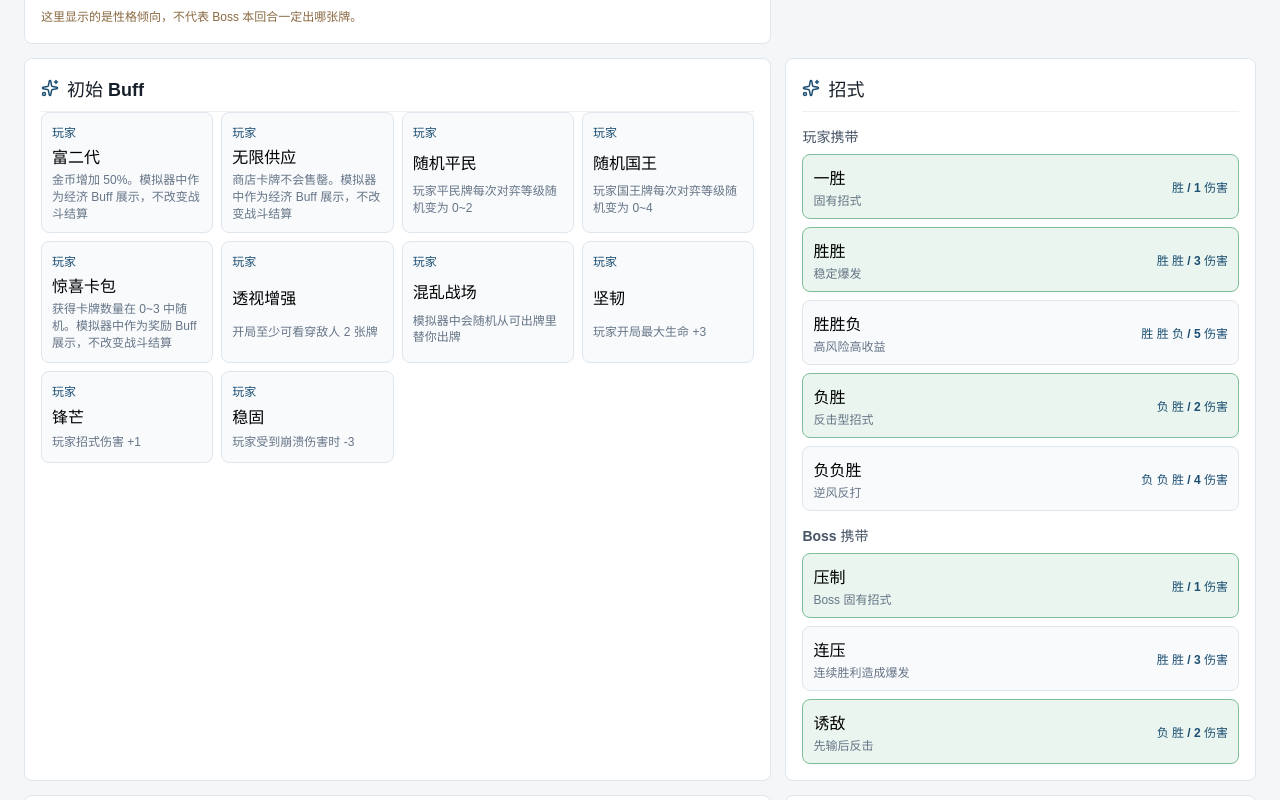
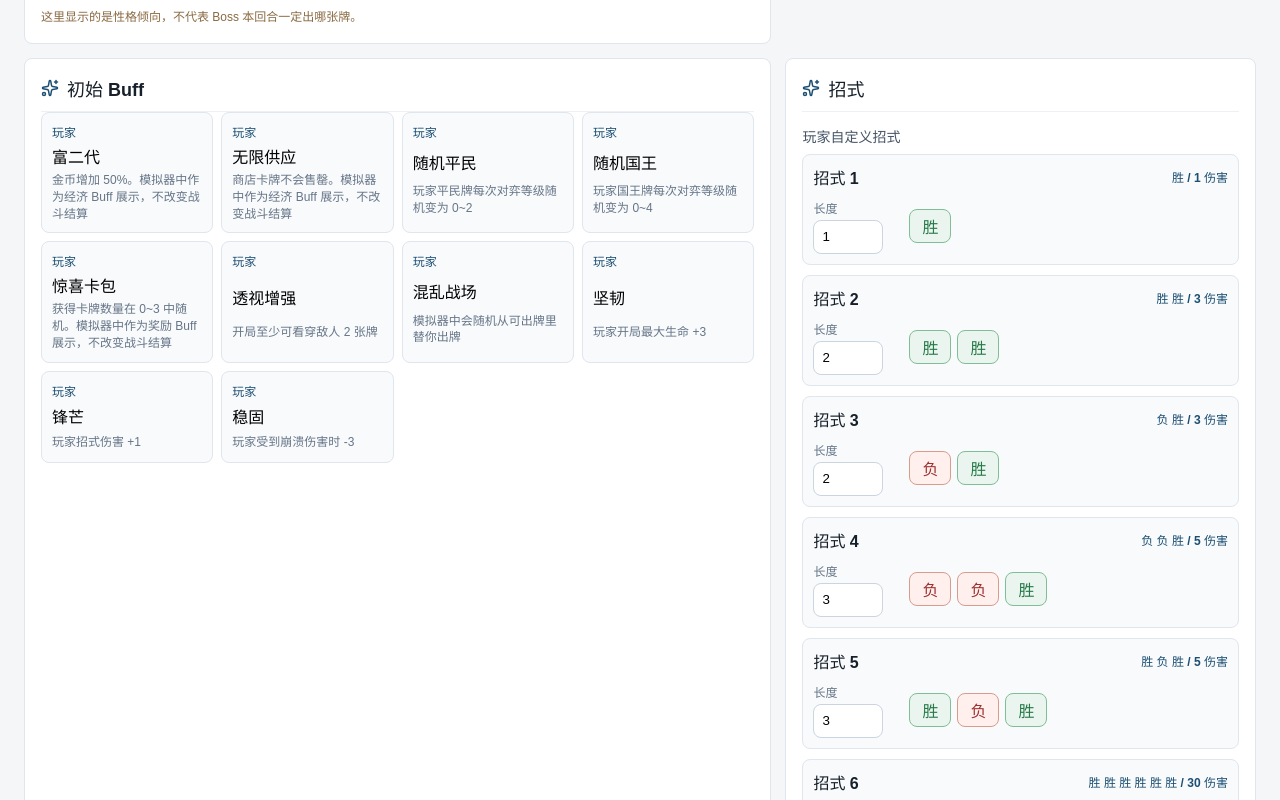
Before and after one commit to redfsz/newkingcards1, a React (Vite) app: page / in a window 1280 px wide. Shown: the part 1820-2620 px from the top of the page. Built offline with nearby package versions, Linux system fonts and the light colour scheme.

Commit message:
自定义招式

```diff
--- a/src/App.jsx
+++ b/src/App.jsx
@@ -19,8 +19,8 @@ import {
   initialBuffLibrary,
   itemLibrary,
   levelPresets,
-  moveLibrary,
   resultLabels,
+  sequenceDamageByLength,
   weatherLibrary
 } from "./gameData.js";
 import {
@@ -33,6 +33,8 @@ import {
   getVisibleBossCards,
   playRound,
   resetBattle,
+  setCustomMoveLength,
+  setCustomMoveStep,
   setMaxHp,
   setRevealCount,
   setWeather,
@@ -201,7 +203,18 @@ export function App() {
 
         <section className="panel">
           <div className="panelTitle"><Sparkles size={18} /><h2>招式</h2></div>
-          <h3>玩家携带</h3><div className="moveList">{moveLibrary.map((move) => <ToggleRow key={move.id} active={game.selectedMoves.includes(move.id)} title={move.name} meta={`${move.pattern.map((p) => resultLabels[p]).join(" ")} / ${move.damage} 伤害`} note={move.note} onClick={() => setGame((state) => toggleMove(state, move.id, "player"))} />)}</div>
+          <h3>玩家自定义招式</h3>
+          <div className="customMoveList">
+            {game.customMoves.map((move) => (
+              <CustomMoveEditor
+                key={move.id}
+                move={move}
+                damage={sequenceDamageByLength[move.pattern.length] ?? 0}
+                onStep={(index, outcome) => setGame((state) => setCustomMoveStep(state, move.id, index, outcome))}
+                onLength={(length) => setGame((state) => setCustomMoveLength(state, move.id, length))}
+              />
+            ))}
+          </div>
           <h3>Boss 携带</h3><div className="moveList">{bossMoveLibrary.map((move) => <ToggleRow key={move.id} active={game.selectedBossMoves.includes(move.id)} title={move.name} meta={`${move.pattern.map((p) => resultLabels[p]).join(" ")} / ${move.damage} 伤害`} note={move.note} onClick={() => setGame((state) => toggleMove(state, move.id, "boss"))} />)}</div>
         </section>
 
@@ -256,6 +269,29 @@ function Pile({ title, cards, visible = false, revealedKeys = [], emptyText = "
 function StatCard({ icon, label, value, danger = false, highlight = false, title = "" }) { return <div className={`statCard ${danger ? "danger" : ""} ${highlight ? "highlight" : ""}`} title={title}>{icon}<span>{label}</span><strong>{value}</strong></div>; }
 function InfoPill({ label, value }) { return <div className="infoPill"><span>{label}</span><strong>{value}</strong></div>; }
 function ToggleRow({ active, title, meta, note, onClick }) { return <button className={`toggleRow ${active ? "active" : ""}`} onClick={onClick} title={note}><span><strong>{title}</strong><small>{note}</small></span><em>{meta}</em></button>; }
+function CustomMoveEditor({ move, damage, onStep, onLength }) {
+  return (
+    <div className="customMoveRow">
+      <div className="customMoveHead">
+        <strong>{move.name}</strong>
+        <span>{move.pattern.map((entry) => resultLabels[entry]).join(" ")} / {damage} 伤害</span>
+      </div>
+      <div className="customMoveControls">
+        <label>
+          <span>长度</span>
+          <input type="number" min="1" max="6" value={move.pattern.length} onChange={(event) => onLength(event.target.value)} />
+        </label>
+        <div className="sequenceButtons">
+          {move.pattern.map((entry, index) => (
+            <button key={`${move.id}-${index}`} className={entry === "win" ? "win" : "loss"} onClick={() => onStep(index, entry === "win" ? "loss" : "win")}>
+              {resultLabels[entry]}
+            </button>
+          ))}
+        </div>
+      </div>
+    </div>
+  );
+}
 function DeckToggles({ title, side, cards, onToggle }) {
   const ownedIds = new Set(cards.map((card) => card.id));
   return <div><h3>{title}（{cards.length}/10）</h3><div className="libraryGrid">{cardLibrary.map((card) => { const disabled = side === "boss" && card.type === "一次性卡牌"; return <button key={card.id} className={ownedIds.has(card.id) ? "active" : ""} disabled={disabled} onClick={() => onToggle(card.id)} title={disabled ? "Boss 不使用一次性牌" : card.note}><strong>{card.name}</strong><span>Lv {card.level}</span></button>; })}</div></div>;
--- a/src/gameData.js
+++ b/src/gameData.js
@@ -55,6 +55,24 @@ export const moveLibrary = [
   { id: "comeback", name: "负负胜", pattern: ["loss", "loss", "win"], damage: 4, price: 25, note: "逆风反打" }
 ];
 
+
+export const sequenceDamageByLength = {
+  1: 1,
+  2: 3,
+  3: 5,
+  4: 7,
+  5: 15,
+  6: 30
+};
+
+export const defaultCustomMoves = [
+  { id: "custom_1", name: "招式 1", pattern: ["win"] },
+  { id: "custom_2", name: "招式 2", pattern: ["win", "win"] },
+  { id: "custom_3", name: "招式 3", pattern: ["loss", "win"] },
+  { id: "custom_4", name: "招式 4", pattern: ["loss", "loss", "win"] },
+  { id: "custom_5", name: "招式 5", pattern: ["win", "loss", "win"] },
+  { id: "custom_6", name: "招式 6", pattern: ["win", "win", "win", "win", "win", "win"] }
+];
 export const bossMoveLibrary = [
   { id: "boss_single", name: "压制", pattern: ["win"], damage: 1, note: "Boss 固有招式" },
   { id: "boss_double", name: "连压", pattern: ["win", "win"], damage: 3, note: "连续胜利造成爆发" },
--- a/src/simulator.js
+++ b/src/simulator.js
@@ -2,11 +2,12 @@ import {
   bossMoveLibrary,
   bossPersonaLibrary,
   cardLibrary,
+  defaultCustomMoves,
   initialBuffLibrary,
   itemLibrary,
   levelPresets,
-  moveLibrary,
-  requiredDeckCards
+  requiredDeckCards,
+  sequenceDamageByLength
 } from "./gameData.js";
 
 const byId = new Map(cardLibrary.map((card) => [card.id, card]));
@@ -52,7 +53,7 @@ export function createStateFromConfig(config) {
     playerCollapseStacks: 0,
     bossCollapseStacks: 0,
     bossPressure: 0,
-    selectedMoves: normalized.selectedMoves,
+    customMoves: normalized.customMoves,
     selectedBossMoves: normalized.selectedBossMoves,
     ownedItems: normalized.ownedItems,
     initialBuffs: normalized.initialBuffs,
@@ -78,7 +79,7 @@ export function stateToLevelConfig(state) {
     initialBuffs: state.initialBuffs ?? [],
     playerDeck: collectDeckIds(state.playerHand, state.playerDiscard),
     bossDeck: collectDeckIds(state.bossHand, state.bossDiscard),
-    selectedMoves: state.selectedMoves,
+    customMoves: state.customMoves,
     selectedBossMoves: state.selectedBossMoves,
     ownedItems: state.ownedItems
   });
@@ -98,7 +99,7 @@ export function normalizeLevelConfig(config) {
     initialBuffs: sanitizeIds(source.initialBuffs, initialBuffLibrary, [], initialBuffLibrary.length, true),
     playerDeck: sanitizeDeck(source.playerDeck, "player"),
     bossDeck: sanitizeDeck(source.bossDeck, "boss"),
-    selectedMoves: sanitizeIds(source.selectedMoves, moveLibrary, fallback.selectedMoves, 6),
+    customMoves: sanitizeCustomMoves(source.customMoves, source.selectedMoves),
     selectedBossMoves: sanitizeIds(source.selectedBossMoves, bossMoveLibrary, fallback.selectedBossMoves, 6),
     ownedItems: sanitizeIds(source.ownedItems, itemLibrary, fallback.ownedItems, itemLibrary.length)
   };
@@ -142,11 +143,33 @@ export function toggleCardInDeck(state, side, cardId) {
 }
 
 export function toggleMove(state, moveId, side = "player") {
+  if (side === "player") return state;
   const key = side === "player" ? "selectedMoves" : "selectedBossMoves";
   const selected = state[key];
   if (selected.includes(moveId)) return { ...state, [key]: selected.filter((id) => id !== moveId) };
   if (selected.length >= 6) return addLog(state, "warn", "最多携带 6 个招式。");
   return { ...state, [key]: [...selected, moveId] };
+}
+
+export function setCustomMoveStep(state, moveId, index, outcome) {
+  const customMoves = sanitizeCustomMoves(state.customMoves).map((move) => {
+    if (move.id !== moveId) return move;
+    const pattern = [...move.pattern];
+    pattern[index] = outcome;
+    return { ...move, pattern: pattern.slice(0, 6) };
+  });
+  return { ...state, customMoves };
+}
+
+export function setCustomMoveLength(state, moveId, length) {
+  const customMoves = sanitizeCustomMoves(state.customMoves).map((move) => {
+    if (move.id !== moveId) return move;
+    const nextLength = clampNumber(length, 1, 6, move.pattern.length || 1);
+    const pattern = [...move.pattern];
+    while (pattern.length < nextLength) pattern.push("win");
+    return { ...move, pattern: pattern.slice(0, nextLength) };
+  });
+  return { ...state, customMoves };
 }
 
 export function toggleItem(state, itemId) {
@@ -261,6 +284,36 @@ function sanitizeIds(ids, library, fallback, limit, allowEmpty = false) {
   const clean = source.filter((id) => valid.has(id)).slice(0, limit);
   return clean.length > 0 || allowEmpty ? clean : fallback;
 }
+function sanitizeCustomMoves(moves, legacySelectedMoves = null, fallbackMoves = null) {
+  const legacyMap = {
+    single_win: ["win"],
+    double_win: ["win", "win"],
+    win_win_loss: ["win", "win", "loss"],
+    counter: ["loss", "win"],
+    comeback: ["loss", "loss", "win"]
+  };
+  let source = Array.isArray(moves) ? moves : fallbackMoves;
+  if (!Array.isArray(source) && Array.isArray(legacySelectedMoves)) {
+    source = legacySelectedMoves.map((id, index) => ({
+      id: defaultCustomMoves[index]?.id ?? `custom_${index + 1}`,
+      name: defaultCustomMoves[index]?.name ?? `招式 ${index + 1}`,
+      pattern: legacyMap[id] ?? ["win"]
+    }));
+  }
+  if (!Array.isArray(source)) source = defaultCustomMoves;
+  return Array.from({ length: 6 }, (_, index) => {
+    const fallback = defaultCustomMoves[index];
+    const move = source[index] ?? fallback;
+    const pattern = Array.isArray(move.pattern)
+      ? move.pattern.filter((entry) => entry === "win" || entry === "loss").slice(0, 6)
+      : fallback.pattern;
+    return {
+      id: fallback.id,
+      name: String(move.name || fallback.name),
+      pattern: pattern.length > 0 ? pattern : fallback.pattern
+    };
+  });
+}
 function collectDeckIds(hand, discard) { return [...hand, ...discard].map((card) => card.id); }
 function isOneTimeCard(card) { return card.type === "一次性卡牌"; }
 function clampNumber(value, min, max, fallback) { const n = Number(value); if (!Number.isFinite(n)) return fallback; return Math.max(min, Math.min(max, Math.round(n))); }
@@ -371,15 +424,15 @@ function scoreBossCard(state, card, phase, legal) {
 }
 function applyMoves(state, side, logs) {
   const isPlayer = side === "player";
-  const selected = isPlayer ? state.selectedMoves : state.selectedBossMoves;
-  const source = isPlayer ? moveLibrary : bossMoveLibrary;
+  const selected = isPlayer ? sanitizeCustomMoves(state.customMoves) : state.selectedBossMoves;
   const pattern = isPlayer ? state.playerPattern : state.bossPattern;
   let next = state;
-  for (const moveId of selected) {
-    const move = source.find((entry) => entry.id === moveId);
+  for (const selectedMove of selected) {
+    const move = isPlayer ? selectedMove : bossMoveLibrary.find((entry) => entry.id === selectedMove);
     if (!move || !endsWithPattern(pattern, move.pattern)) continue;
     const buffBonus = isPlayer && hasBuff(state, "player_move_plus") ? 1 : 0;
-    const damage = move.damage + buffBonus + (isPlayer ? state.bossCollapseStacks : state.playerCollapseStacks);
+    const baseDamage = isPlayer ? sequenceDamageByLength[move.pattern.length] ?? 0 : move.damage;
+    const damage = baseDamage + buffBonus + (isPlayer ? state.bossCollapseStacks : state.playerCollapseStacks);
     if (isPlayer) { next = { ...next, bossHp: Math.max(0, next.bossHp - damage) }; logs.push(`玩家触发招式【${move.name}】，Boss 受到 ${damage} 点伤害。`); }
     else { next = { ...next, playerHp: Math.max(0, next.playerHp - damage) }; logs.push(`Boss 触发招式【${move.name}】，玩家受到 ${damage} 点伤害。`); }
   }
@@ -431,7 +484,7 @@ function wouldBreakPlayerPattern(state) {
 function wouldExtendBossWinPattern(state, card) {
   return state.bossPattern.at(-1) === "win" || cardLikelyWins(state, card);
 }
-function trimPattern(pattern) { return pattern.slice(-4); }
+function trimPattern(pattern) { return pattern.slice(-6); }
 function pickChaoticPlayerCard(cards, round) {
   const index = Math.abs((round * 37 + cards.length * 11) % cards.length);
   return cards[index];
--- a/src/styles.css
+++ b/src/styles.css
@@ -574,6 +574,85 @@ h3 {
   gap: 8px;
 }
 
+.customMoveList {
+  display: grid;
+  gap: 10px;
+}
+
+.customMoveRow {
+  background: #f8fafc;
+  border: 1px solid #dfe6ee;
+  border-radius: 8px;
+  display: grid;
+  gap: 10px;
+  padding: 10px;
+}
+
+.customMoveHead {
+  align-items: center;
+  display: flex;
+  gap: 10px;
+  justify-content: space-between;
+}
+
+.customMoveHead span {
+  color: #1d4f73;
+  font-size: 12px;
+  font-weight: 700;
+}
+
+.customMoveControls {
+  align-items: center;
+  display: grid;
+  gap: 10px;
+  grid-template-columns: 86px 1fr;
+}
+
+.customMoveControls label {
+  display: grid;
+  gap: 4px;
+}
+
+.customMoveControls label span {
+  color: #667587;
+  font-size: 12px;
+}
+
+.customMoveControls input {
+  border: 1px solid #cbd5df;
+  border-radius: 8px;
+  height: 34px;
+  padding: 0 8px;
+  width: 70px;
+}
+
+.sequenceButtons {
+  display: flex;
+  flex-wrap: wrap;
+  gap: 6px;
+}
+
+.sequenceButtons button {
+  border: 1px solid #cfd8e3;
+  border-radius: 8px;
+  cursor: pointer;
+  font-weight: 700;
+  height: 34px;
+  min-width: 42px;
+}
+
+.sequenceButtons button.win {
+  background: #e9f5ee;
+  border-color: #7fbe96;
+  color: #287a49;
+}
+
+.sequenceButtons button.loss {
+  background: #fff0ed;
+  border-color: #d99b8d;
+  color: #9d3030;
+}
+
 .toggleRow {
   align-items: center;
   background: #f8fafc;
```
